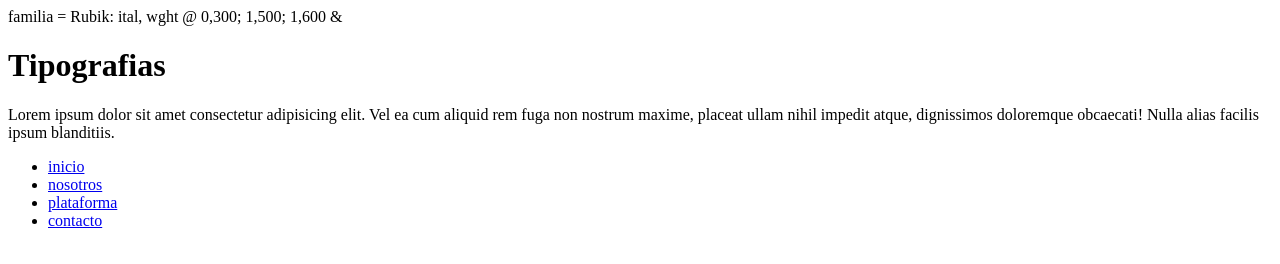
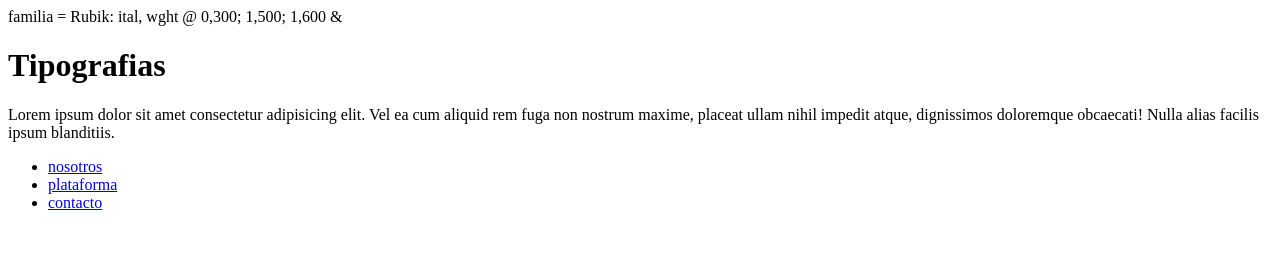
Before and after one commit to PabloAZ83/Primer-Repositorio, a plain HTML site: page CLASE 3 PRACTICA/index.html in a window 1280 px wide. Drawn offline with Linux system fonts and the light colour scheme.

Commit message:
tercer commit

```diff
--- a/CLASE 3 PRACTICA/index.html
+++ b/CLASE 3 PRACTICA/index.html
@@ -30,7 +30,7 @@
 
 <nav>
     <ul>
-    <li><a href="index.html">inicio</a></li>
+
     <li><a href="#about">nosotros</a> </li>
     <li><a href="#plataforma">plataforma</a></li>
     <li><a href="#contacto-form">contacto</a></li>
```
